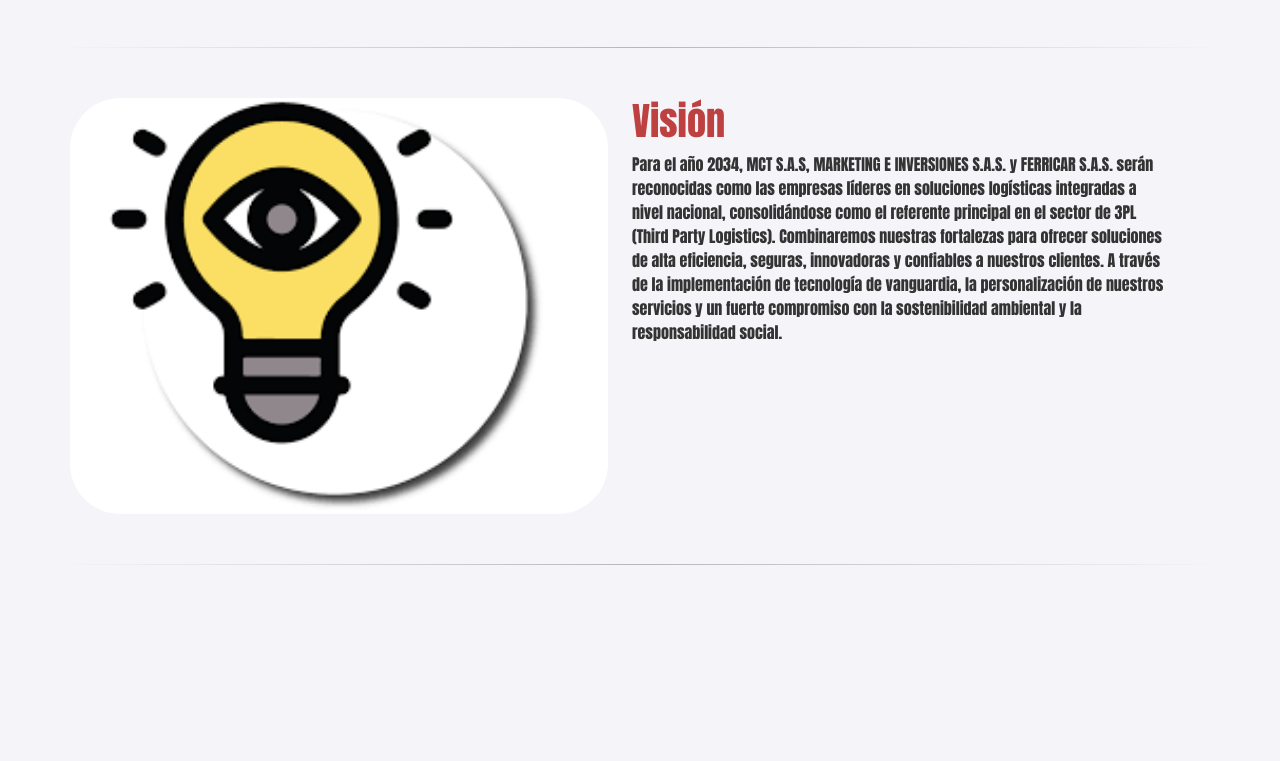
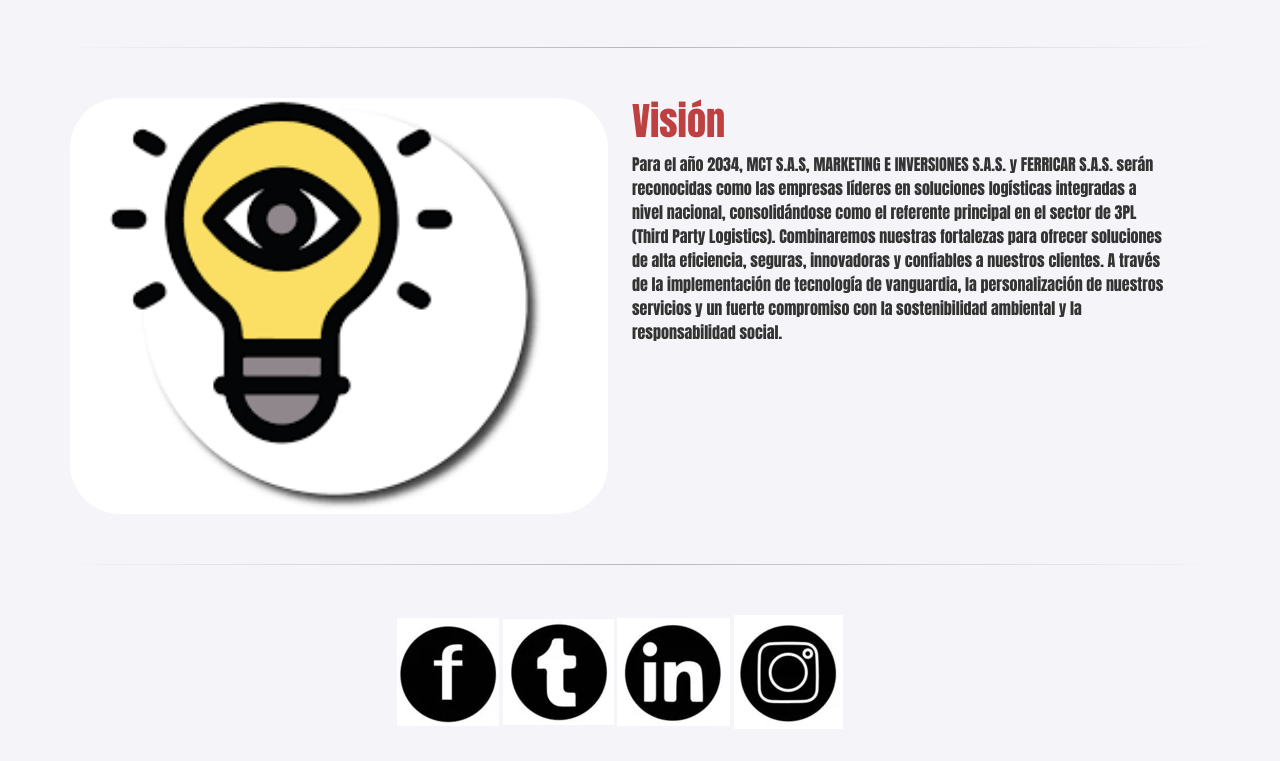
Before and after one commit to sebbyross/mct-proyecto-sena, a plain HTML site: page index.html in a window 1280 px wide. Shown: the part 1268-2029 px from the top of the page. Before the commit the page ends 1903 px from the top, so only its background shows below. Drawn offline with nearby package versions, Linux system fonts and the light colour scheme.

Commit message:
añadidas imagenes de redes sociales
no llevan a nada aun

```diff
--- a/assets/estiloslaeconomia.css
+++ b/assets/estiloslaeconomia.css
@@ -28,6 +28,12 @@ h1 {
     max-width:100%;
     height: 100%;
     width: 100%;
+}
+
+#socials{
+    width: fit-content;
+    margin-left: auto;
+    margin-right: auto;
 }
 
 #parag1{
--- a/index.html
+++ b/index.html
@@ -91,6 +91,18 @@
     </div>
 </div>
 <hr class="section-divider">
+<footer>
+    <div class="container">
+        <div class="row">
+            <div class="col-md-12 col-sm-12" id="socials">
+                <a href="#"><img src="assets/f.jpg" alt=""></a>
+                <a href="#"><img src="assets/t.jpg" alt=""></a>
+                <a href="#"><img src="assets/in.jpg" alt=""></a>
+                <a href="#"><img src="assets/ins.jpg" alt=""></a>
+            </div>
+        </div>
+    </div>
+</footer>
 
 <script src="https://cdn.jsdelivr.net/npm/bootstrap@5.0.2/dist/js/bootstrap.bundle.min.js" integrity="sha384-MrcW6ZMFYlzcLA8Nl+NtUVF0sA7MsXsP1UyJoMp4YLEuNSfAP+JcXn/tWtIaxVXM" crossorigin="anonymous"></script>
 </body>
```
